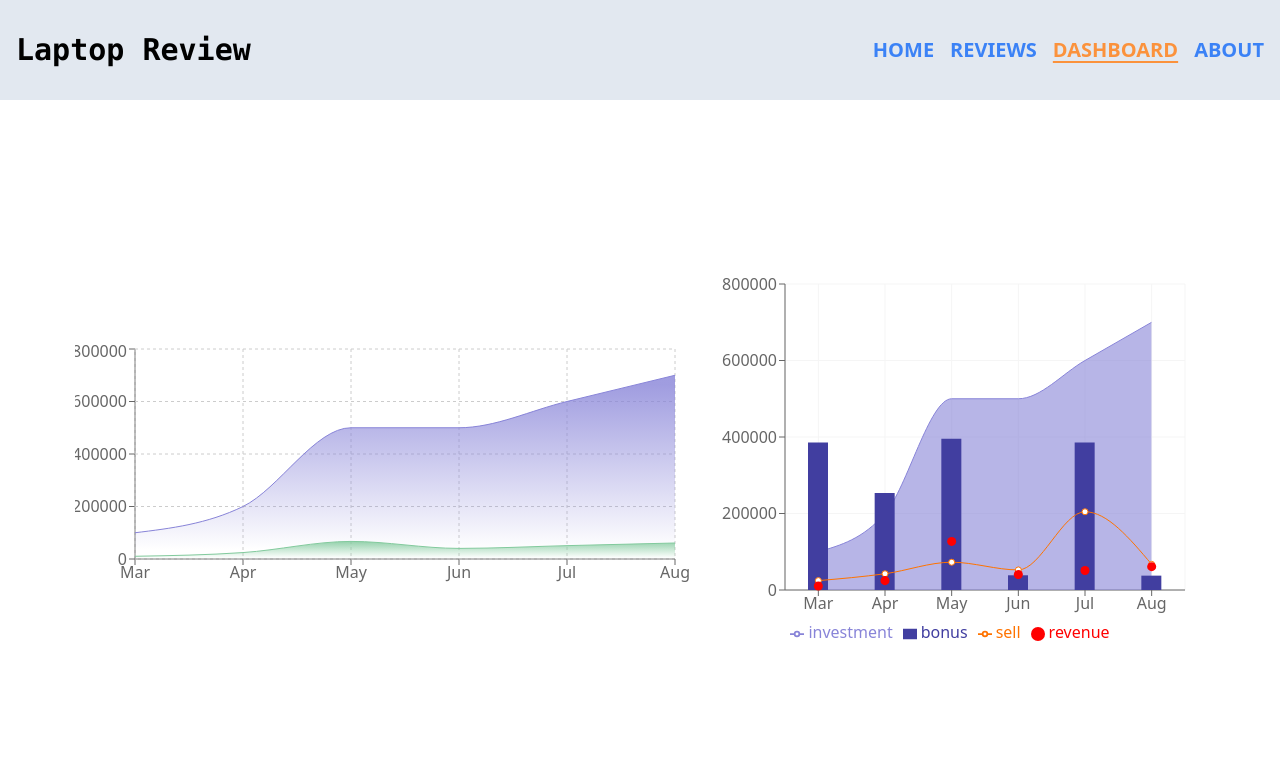
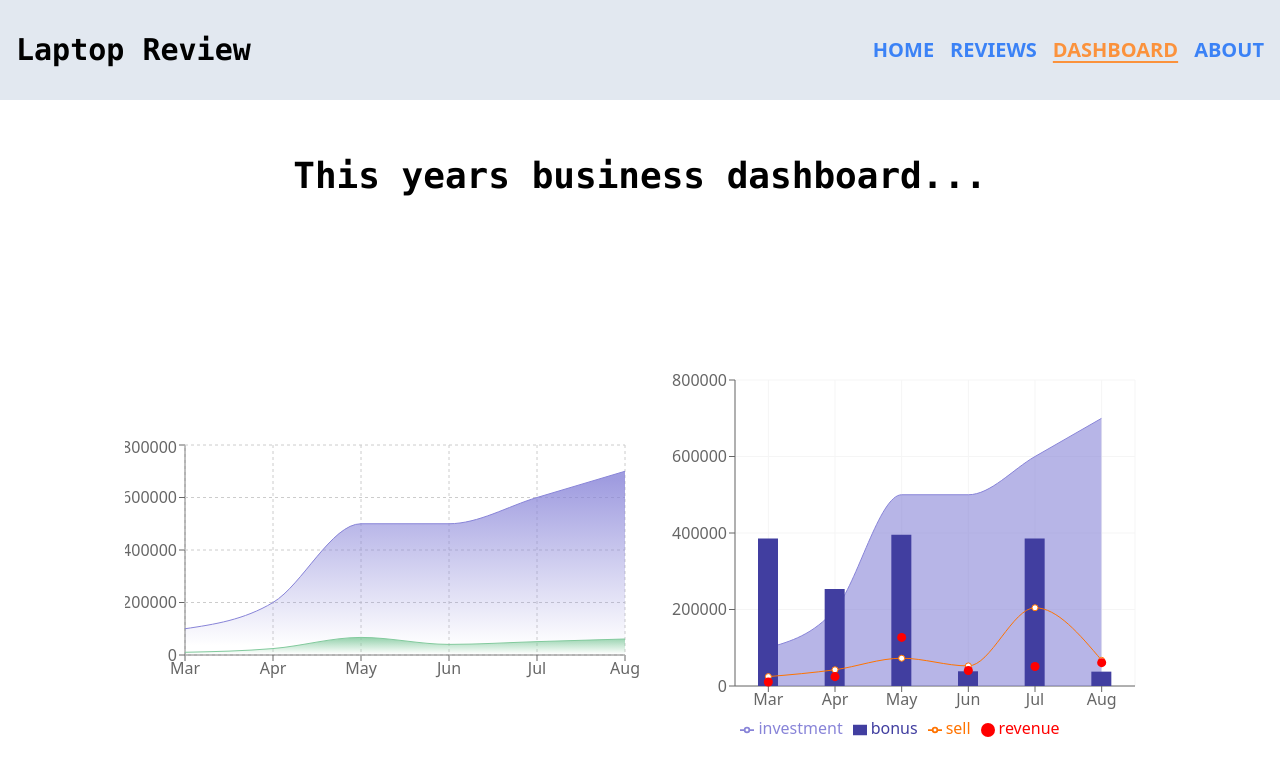
Before and after one commit to MohammadIqbalHossain/macbook-analysis-website, a React (Create React App) app: page /dashboard in a window 1280 px wide. Shown: the top 776 px of the page. Built offline with nearby package versions, Linux system fonts and the light colour scheme.

Commit message:
Some corrections are added

```diff
--- a/src/components/Dashboard/Dashboard.js
+++ b/src/components/Dashboard/Dashboard.js
@@ -56,10 +56,10 @@ const Dashboard = () => {
 
     return (
         <div>
-            <div className="flex justify-center items-center h-[91vh]">
-
+            <h1 className="text-4xl font-bold font-mono mt-14">This years business dashboard...</h1>
+            <div className="flex flex-col md:flex-row justify-center items-center h-[91vh]">
                 <div>
-                    <AreaChart width={630} height={250} data={data}
+                    <AreaChart width={530} height={250} data={data}
                         margin={{ top: 10, right: 30, left: 0, bottom: 0 }}>
                         <defs>
                             <linearGradient id="colorUv" x1="0" y1="0" x2="0" y2="1">
@@ -89,4 +89,4 @@ const Dashboard = () => {
     );
 };
 
-export default Dashboard; <h1>This is Dashboard page.</h1>
+export default Dashboard;
--- a/src/components/DisplayChart/DisplayChart.js
+++ b/src/components/DisplayChart/DisplayChart.js
@@ -59,11 +59,6 @@ const data =  [
 ];
 
 
-// Name == month;
-// Investemment  == amt,
-//uv == sell
-// cent == revenue
-
 
 export default function DisplayChart() {
   return (
--- a/src/components/DisplayReview/DisplayReview.js
+++ b/src/components/DisplayReview/DisplayReview.js
@@ -1,7 +1,6 @@
 import React from 'react';
 
 const DisplayReview = ({ reviews }) => {
-    // console.log(reviews);
     const { name, picture, ratings, review } = reviews;
     return (
         <div>
--- a/src/components/Home/Home.js
+++ b/src/components/Home/Home.js
@@ -8,11 +8,8 @@ const Home = () => {
 
     const [review, setReview] = useReview([]);
 
-    // console.log(review);
-
     const homeReviewData = review.slice(0, 3);
 
-    // console.log(homeReviewData);
     const navigate = useNavigate();
 
     return (
```
Also changed, not shown: 1 other file (tests, documents, lock files or other folders).
